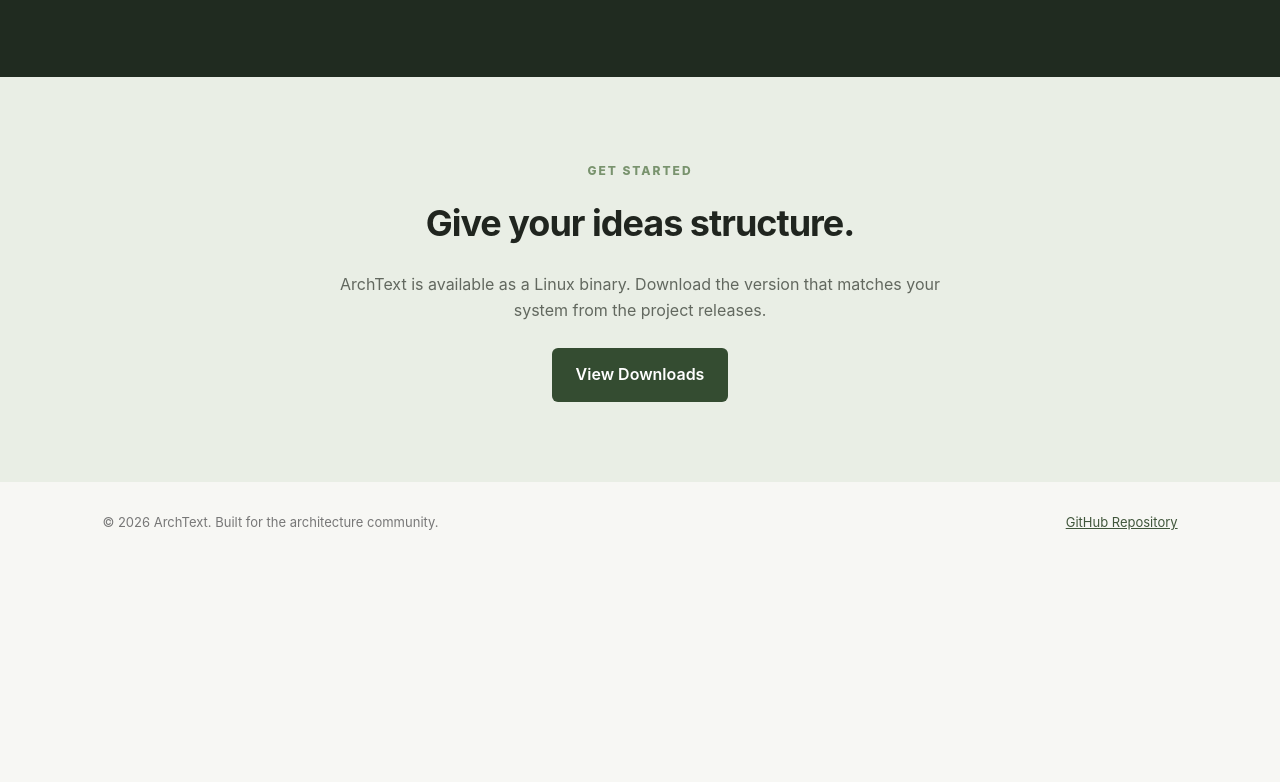
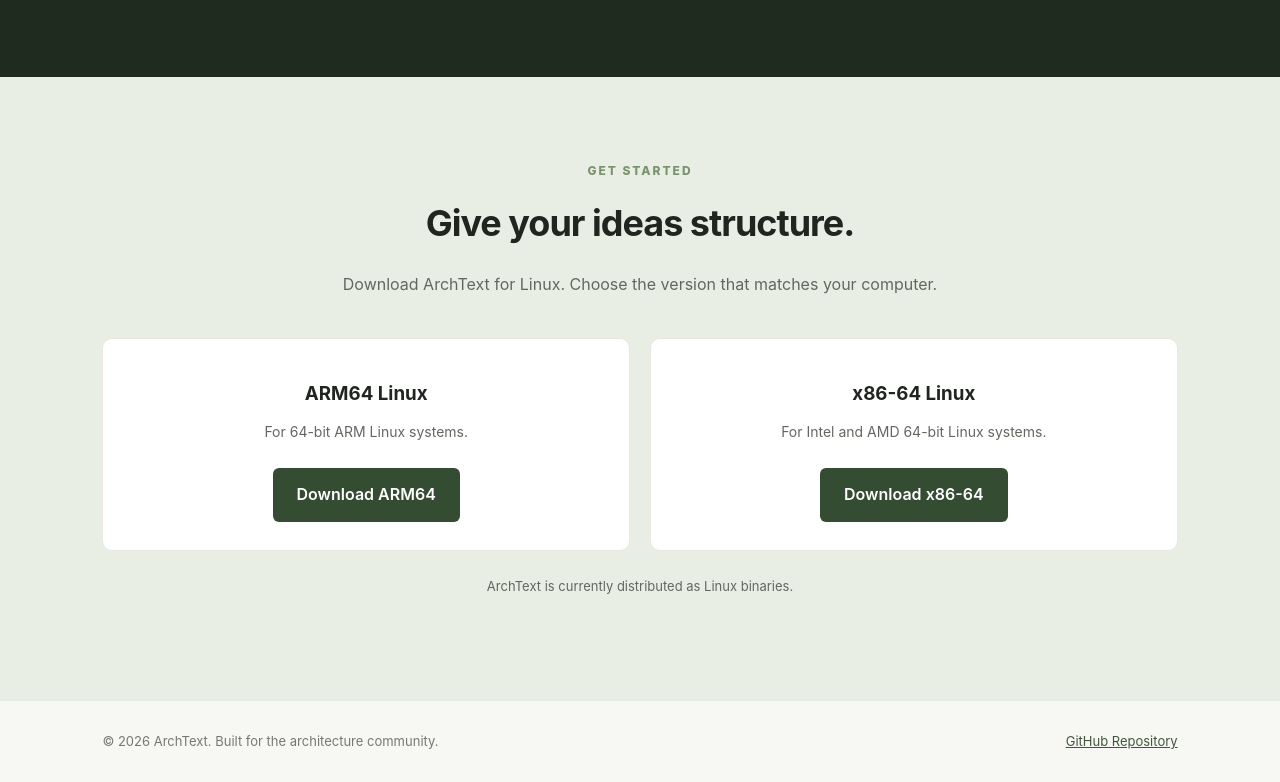
Before and after one commit to Shorla01/Archtext, a plain HTML site: page docs/index.html in a window 1280 px wide. Shown: the part 1805-2587 px from the top of the page. Before the commit the page ends 2368 px from the top, so only its background shows below. Drawn offline with Linux system fonts and the light colour scheme.

Commit message:
Add direct Linux download links

```diff
--- a/docs/index.html
+++ b/docs/index.html
@@ -284,20 +284,43 @@ $ archtext export oja-moferere.txt
         </pre>
     </section>
 
+
 <section class="download" id="download">
     <span class="section-label">Get started</span>
     <h2>Give your ideas structure.</h2>
+
     <p>
-            ArchText is available as a Linux binary.
-            Download the version that matches your system from the project releases.
+        Download ArchText for Linux.
+        Choose the version that matches your computer.
     </p>
+
+    <div class="features">
+
+        <div class="feature">
+            <h3>ARM64 Linux</h3>
+            <p>For 64-bit ARM Linux systems.</p>
             <a class="button"
-           href="https://github.com/Shorla01/Archtext/releases"
-           target="_blank"
-           rel="noopener noreferrer">
-            View Downloads
+               href="https://github.com/Shorla01/Archtext/releases/download/v1.0.0/aarch64-unknown-linux-musl.tar.gz">
+                Download ARM64
             </a>
+        </div>
+
+        <div class="feature">
+            <h3>x86-64 Linux</h3>
+            <p>For Intel and AMD 64-bit Linux systems.</p>
+            <a class="button"
+               href="https://github.com/Shorla01/Archtext/releases/download/v1.0.0/x86_64-unknown-linux-musl.tar.gz">
+                Download x86-64
+            </a>
+        </div>
+
+    </div>
+
+    <p style="margin-top: 25px; font-size: 13px;">
+        ArchText is currently distributed as Linux binaries.
+    </p>
 </section>
+
 
 </main>
 
```
Lines whose indentation alone changed are shown as unchanged.
